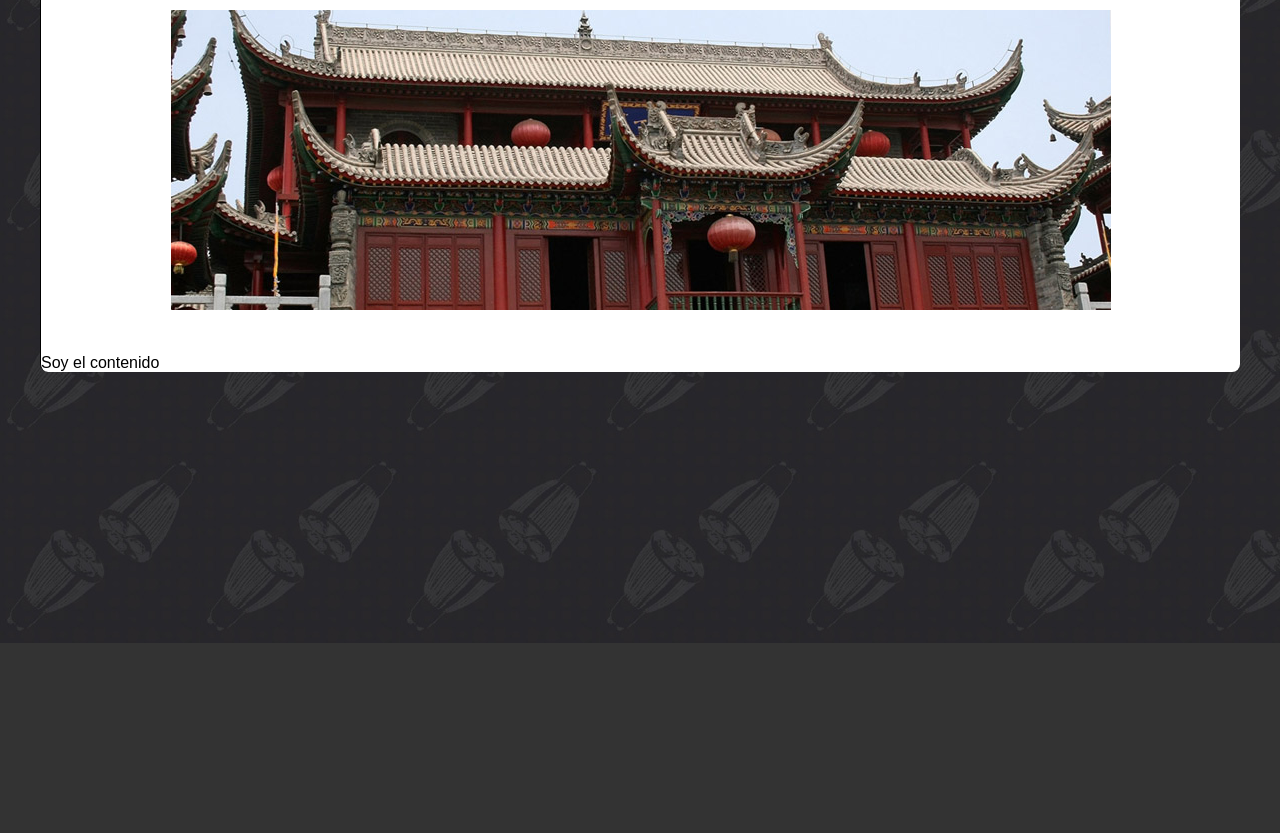
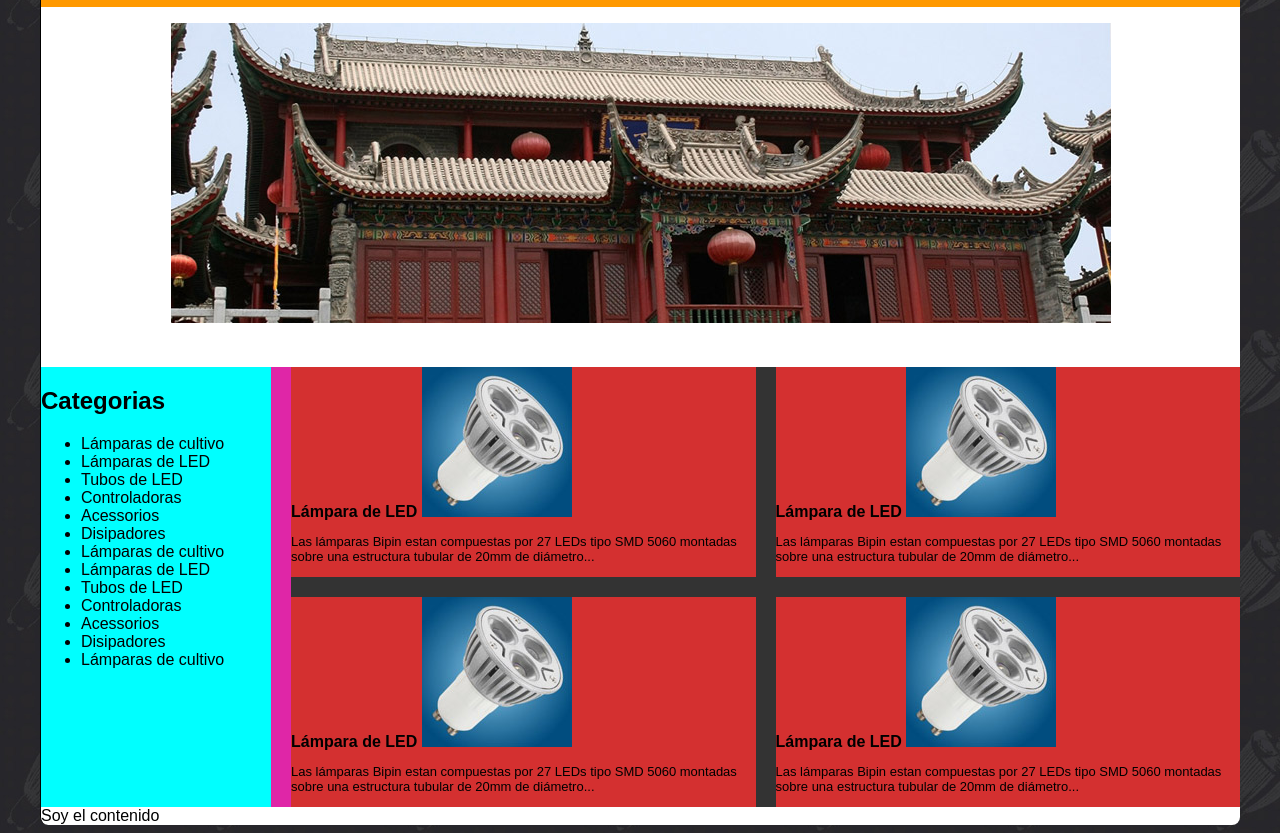
Before and after one commit to Mariromer0/2023-3alas, a plain HTML site: page index.html in a window 1280 px wide. Shown: the part 157-990 px from the top of the page. Before the commit the page ends 800 px from the top, so only its background shows below. Drawn offline with Linux system fonts and the light colour scheme.

Commit message:
terminando

```diff
--- a/TresAlas.css
+++ b/TresAlas.css
@@ -114,3 +114,40 @@ text-align: center;
 margin-bottom: 40px; /* con esto lo separo del contenido de texto */
 
 }
+
+/* trabajando categorias*/
+.main{
+
+    background-color: rgb(223, 38, 167);
+    display: grid; /* esto lo convierte en una GRILLA*/
+    gap: 20px; /* el gap es el espacio entre LAS DOS COLUMNAS*/
+    grid-template-columns: 230px 1fr; /* ancho fijo para categorias y 1fr para prodcutos*/
+
+}
+/* trabajando productos*/
+.categorias{
+
+    background-color: aqua;
+
+list-style-type: none;   /* Sacos los puntitos a la lista */
+}
+
+.productos{
+background-color: #333;
+display:grid;
+grid-template-columns: 1fr 1fr;
+gap: 20px;
+
+}
+
+.lampara{
+
+    background-color: #d43030;
+    font-weight: bold; /* para poner las letras en negrita*/
+}
+
+.texto{
+
+    font-size: small;
+    font-weight: 200;
+}
--- a/index.html
+++ b/index.html
@@ -7,7 +7,7 @@
     <title>3 alas</title>
 </head>
 <body>
-
+   <h1> </h1>
 <div class="contenedor">
 
 <div class="cabecera">
@@ -57,6 +57,58 @@
 
 
   </div>
+ <div class="main">
+<div class="categorias">
+<h2> Categorias </h2>
+<ul>
+<li>Lámparas de cultivo</li>
+<li> Lámparas de LED</li>
+<li> Tubos de LED</li>
+<li>Controladoras</li>
+<li> Acessorios</li>
+<li> Disipadores</li>
+<li>Lámparas de cultivo</li>
+<li> Lámparas de LED</li>
+<li> Tubos de LED</li>
+<li>Controladoras</li>
+<li> Acessorios</li>
+<li> Disipadores</li>
+<li>Lámparas de cultivo</li>
+</ul>
+
+</div>
+
+  <div class="productos">
+
+<div class="lampara">
+  Lámpara de LED
+  <img src="/lamparas/lampara1.jpg" alt=" Lampara">
+  <p class="texto"> Las lámparas Bipin estan compuestas por 27 LEDs tipo SMD 5060 montadas sobre
+    una estructura tubular de 20mm de diámetro... </p>
+</div>
+<div class="lampara">
+  Lámpara de LED
+  <img src="/lamparas/lampara1.jpg" alt=" Lampara">
+  <p class="texto"> Las lámparas Bipin estan compuestas por 27 LEDs tipo SMD 5060 montadas sobre
+    una estructura tubular de 20mm de diámetro... </p>
+</div>
+<div class="lampara">
+  Lámpara de LED
+  <img src="/lamparas/lampara1.jpg" alt=" Lampara">
+  <p class="texto"> Las lámparas Bipin estan compuestas por 27 LEDs tipo SMD 5060 montadas sobre
+    una estructura tubular de 20mm de diámetro... </p>
+</div>
+<div class="lampara">
+  Lámpara de LED
+  <img src="/lamparas/lampara1.jpg" alt=" Lampara">
+  <p class="texto"> Las lámparas Bipin estan compuestas por 27 LEDs tipo SMD 5060 montadas sobre
+    una estructura tubular de 20mm de diámetro... </p>
+</div>
+
+</div>
+ </div>
+
+
   Soy el contenido
 
 </div>
```
